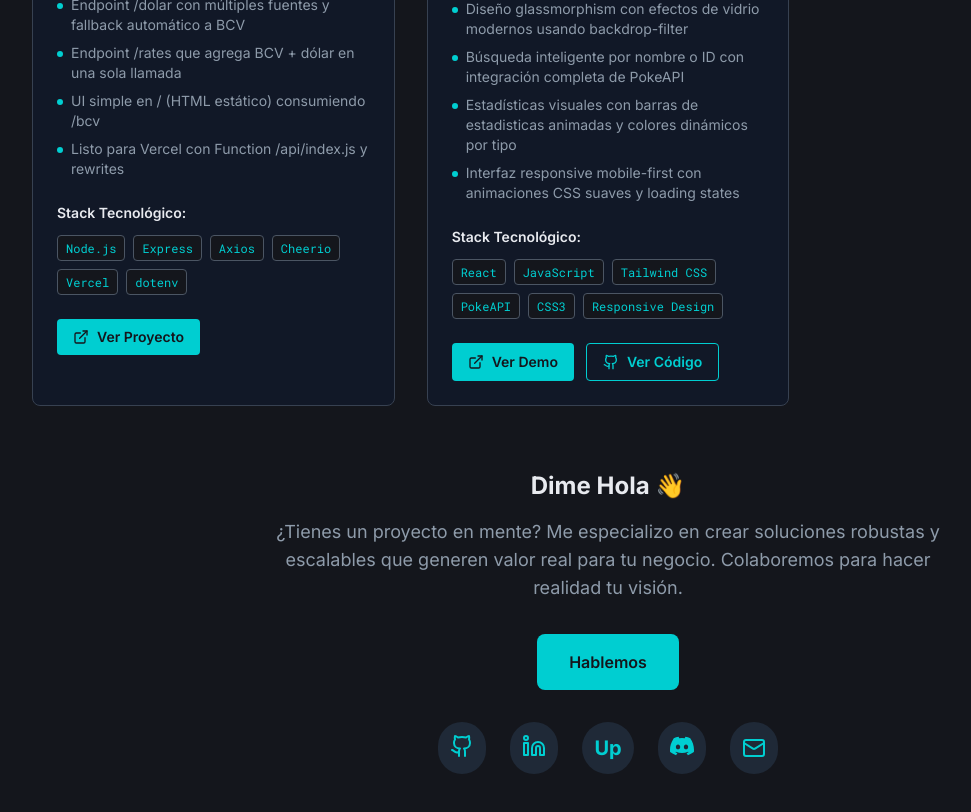
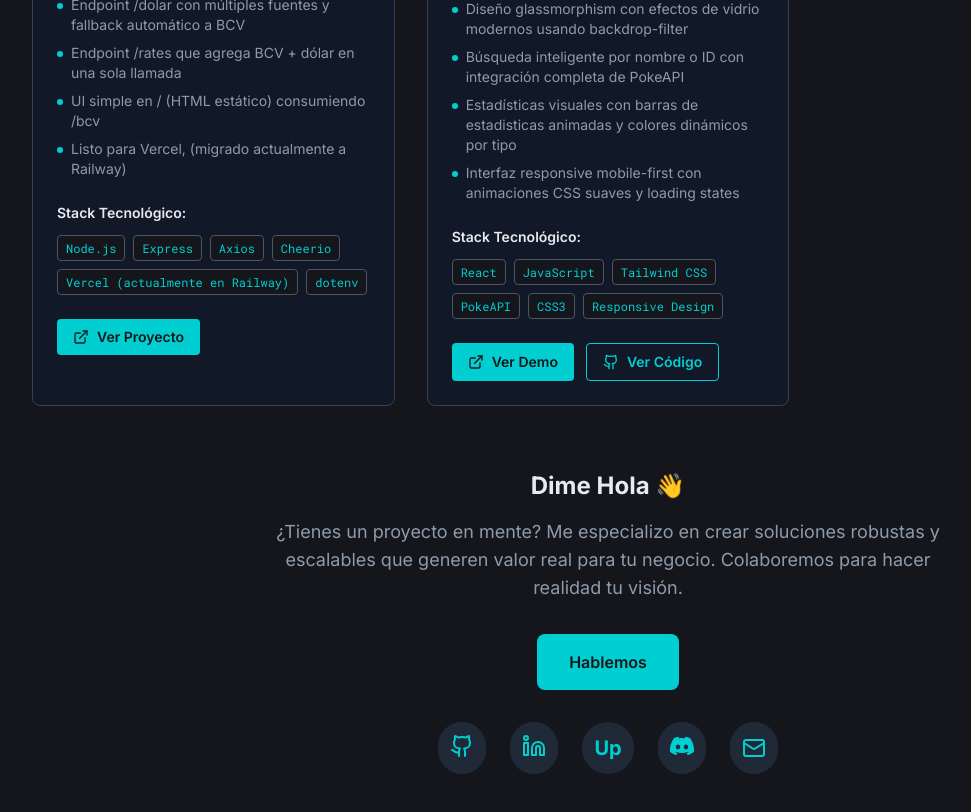
Before and after one commit to Pyrodex1/portfolio, a Next.js app: page / in a window 1280 px wide. Shown: the part 4780-5592 px from the top of the page, without its empty margins (32-1003 px from the left). Built offline with nearby package versions, Linux system fonts and the light colour scheme.

Commit message:
Update project details for BCV-API

```diff
--- a/src/components/Projects.tsx
+++ b/src/components/Projects.tsx
@@ -99,15 +99,15 @@ const projects: Project[] = [
   {
     title: "BCV-API (rates-api)",
     description: "API en Node.js + Express para consultar tasas oficiales del BCV y exponerlas vía HTTP en formato JSON.",
-    technologies: ["Node.js", "Express", "Axios", "Cheerio", "Vercel", "dotenv"],
-    demoUrl: "https://bcv-api-alpha.vercel.app/",
+    technologies: ["Node.js", "Express", "Axios", "Cheerio", "Vercel (actualmente en Railway)", "dotenv"],
+    demoUrl: "https://bcv-api-production-6a03.up.railway.app/",
     icon: <Server className="text-dark-cyan" size={32} />,
     highlights: [
       "Endpoint /bcv con cache y TTL dinámico según horas típicas de actualización",
       "Endpoint /dolar con múltiples fuentes y fallback automático a BCV",
       "Endpoint /rates que agrega BCV + dólar en una sola llamada",
       "UI simple en / (HTML estático) consumiendo /bcv",
-      "Listo para Vercel con Function /api/index.js y rewrites"
+      "Listo para Vercel, (migrado actualmente a Railway)"
     ]
   },
   {
```
